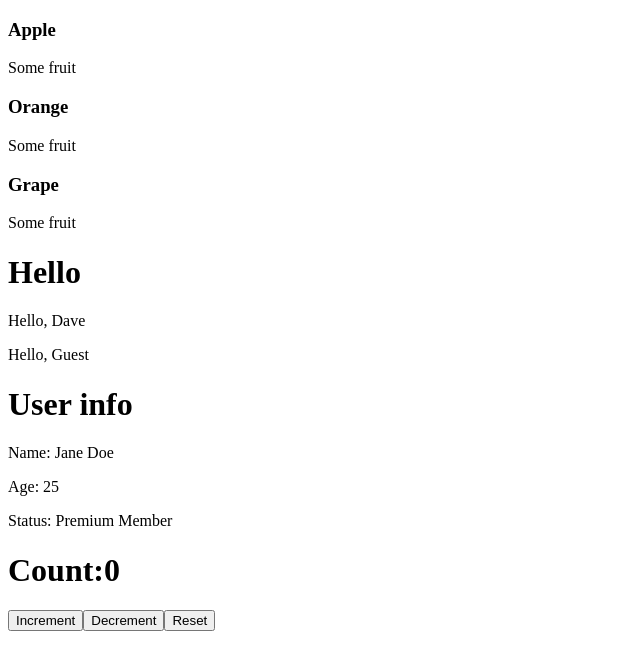
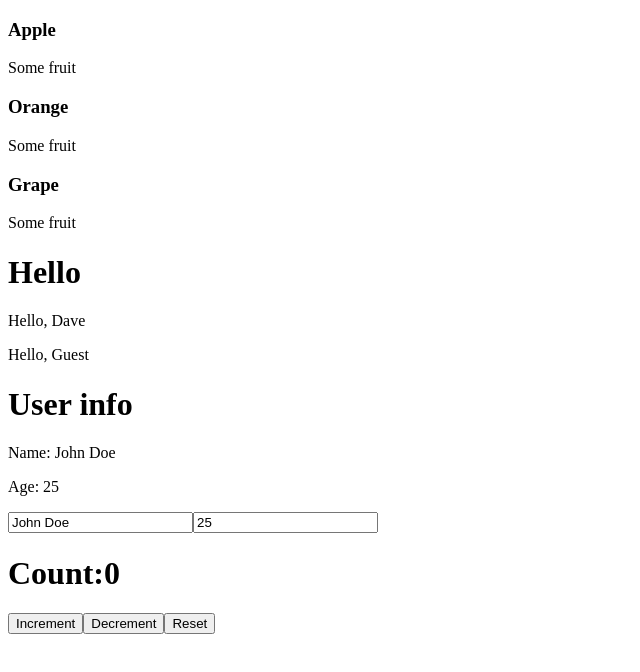
Before and after one commit to Seanon1/vite-project, a React (Vite) app: page / in a window 1280 px wide. Shown: the top 672 px of the page, without its empty margins (0-640 px from the left). Built offline with nearby package versions, Linux system fonts and the light colour scheme.

Commit message:
Changed the static data to an input form that can be edited

```diff
--- a/src/App.jsx
+++ b/src/App.jsx
@@ -23,6 +23,7 @@
       <Greetings name="Dave" />
       <Greetings />
       <h1>User info</h1>
+
       <UserProfile name='Jane Doe' age={25} isMember={true} />
       <Counter/>
     </>
--- a/src/components/UserProfile.jsx
+++ b/src/components/UserProfile.jsx
@@ -1,11 +1,14 @@
-import React from 'react'
+import React, { useState } from 'react'
 
-function UserProfile({ name, age, isMember }) {
-  return (
+function UserProfile() {
+      const[name, setName] = useState('John Doe');
+      const [age, setAge] = useState(25);
+    return (
     <div>
         <p>Name: {name}</p>
         <p>Age: {age}</p>
-         {isMember ? <p>Status: Premium Member</p> : <p>Status: Free Member </p>}
+        <input type="text" value={name} onChange={(e) => setName(e.target.value)}/>
+        <input type="number" value={age} onChange={(e) => setName(e.target.value)}/>
     </div>
   )
 }
```
